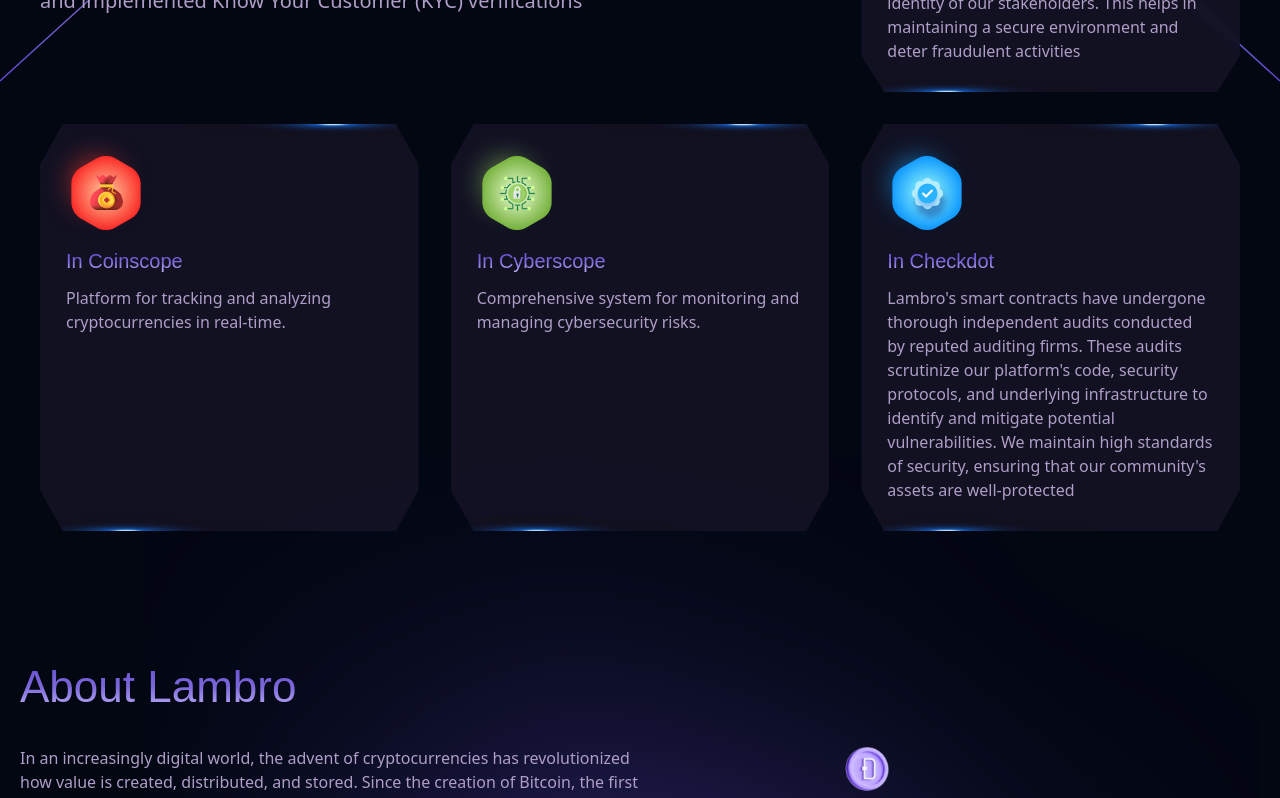
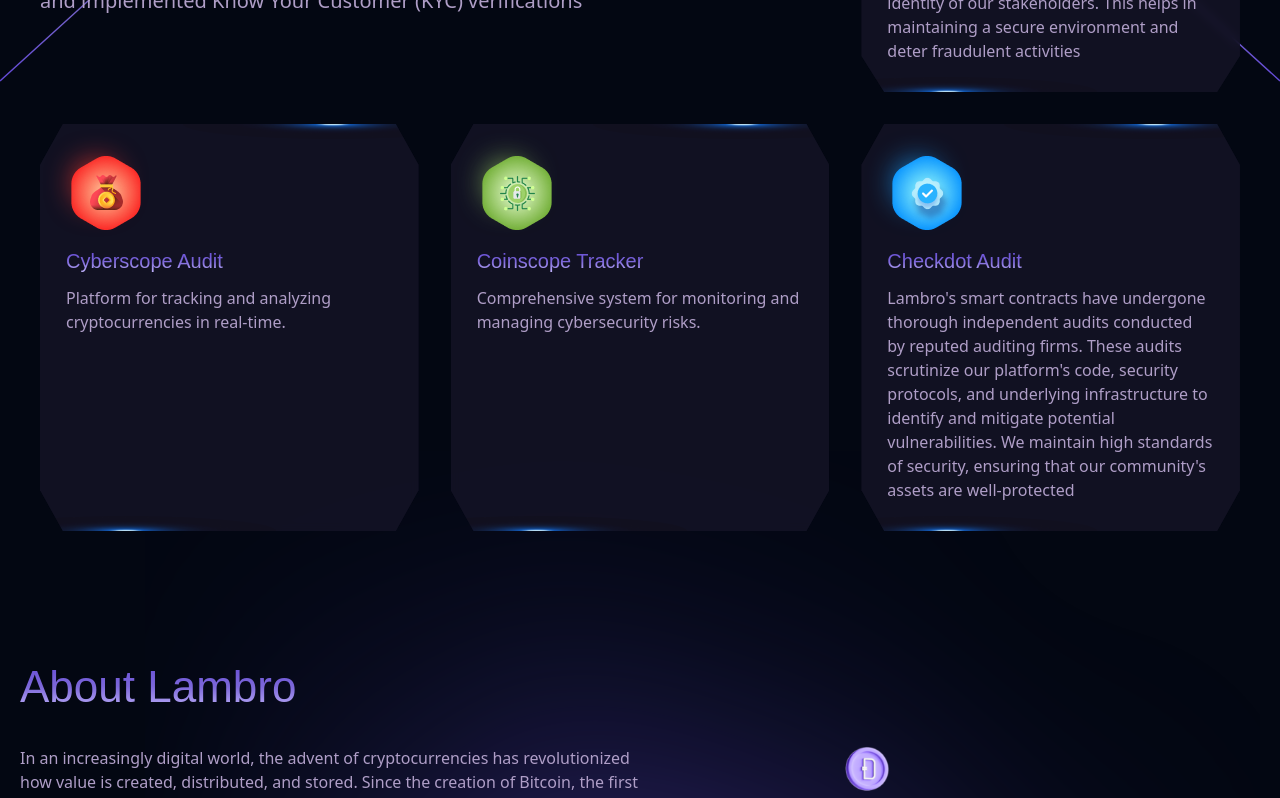
Before and after one commit to rubel-sh/lambro-ui, a Next.js app: page / in a window 1280 px wide. Shown: the part 1180-1978 px from the top of the page. Built offline with nearby package versions, Linux system fonts and the light colour scheme; a web font is replaced by a local one.

Commit message:
live links added

```diff
--- a/components/UI/Index/GenericCard.js
+++ b/components/UI/Index/GenericCard.js
@@ -1,11 +1,14 @@
 import BrightGlowLineSvg from "@/components/SvgComponents/BrightGlowLineSvg";
 import { GradientTextCardTitle, GradientTextSmallHeading } from "@/components/widgets/StyledComponents";
 import Image from "next/image";
+import Link from "next/link";
 import React from "react";
 
-const GenericCard = ({ image, title, desc, glowColor }) => {
+const GenericCard = ({ image, title, desc, glowColor, href }) => {
     return (
-        <div
+        <Link
+            href={href}
+            target="_blank"
             className="relative bg-[#161527] bg-opacity-80 backdrop-blur-sm py-[18px] px-[17px] lg:py-[29px] lg:px-[26px] group overflow-x-hidden overflow-y-clip"
             style={{
                 clipPath: " polygon(0 10%, 6% 0, 94% 0, 100% 10%, 100% 90%, 94% 100%, 6% 100%, 0 90%)",
@@ -32,7 +35,7 @@
             </div>
             <GradientTextCardTitle className={"mt-4"}>{title}</GradientTextCardTitle>
             <p className="mt-3 text-base">{desc}</p>
-        </div>
+        </Link>
     );
 };
 
--- a/components/UI/Index/Hero.js
+++ b/components/UI/Index/Hero.js
@@ -17,7 +17,9 @@
                 <ActionButton arrow href={"https://lambro.gitbook.io/lambro"}>
                     Whitepaper
                 </ActionButton>
-                <ActionButton>Buy Lambro Tokens</ActionButton>
+                <ActionButton href="https://pancakeswap.finance/swap?outputCurrency=0x201AF44d9DfA5464F20B8dD8aA96Fc016d26E7C0">
+                    Buy Lambro Tokens
+                </ActionButton>
             </div>
             {/* <div className="text-white text-lg font-medium leading-[18px]">Whitepaper</div> */}
             <div className="w-6 h-6 relative" />
--- a/components/UI/Index/KycAndAuditCardsSection.js
+++ b/components/UI/Index/KycAndAuditCardsSection.js
@@ -32,24 +32,28 @@
                         desc={
                             "Trust is a critical component of the Lambro ecosystem. To foster this, we've implemented rigorous KYC procedures, a universally accepted practice to verify the identity of our stakeholders. This helps in maintaining a secure environment and deter fraudulent activities"
                         }
+                        href="https://github.com/coinscope-co/kyc/blob/main/lambro/kyc.png"
                     />
                     <GenericCard
                         glowColor="#fb3b32"
                         image={"/assets/img/inscope-hexagonal-icon.png"}
-                        title={"In Coinscope"}
+                        title={"Cyberscope Audit"}
                         desc={"Platform for tracking and analyzing cryptocurrencies in real-time."}
+                        href="https://cyberscope.io/audits/lambro"
                     />
                     <GenericCard
                         glowColor="#92c462"
                         image={"/assets/img/cyperscope-hexagonal-icon.png"}
-                        title={"In Cyberscope"}
+                        title={"Coinscope Tracker"}
                         desc={"Comprehensive system for monitoring and managing cybersecurity risks."}
+                        href="https://www.coinscope.co/coin/lambro/kyc"
                     />
                     <GenericCard
                         glowColor="#1ba1fd"
                         image={"/assets/img/checkdot-hexagonal-icon.png"}
-                        title={"In Checkdot"}
+                        title={"Checkdot Audit"}
                         desc={`Lambro's smart contracts have undergone thorough independent audits conducted by reputed auditing firms. These audits scrutinize our platform's code, security protocols, and underlying infrastructure to identify and mitigate potential vulnerabilities. We maintain high standards of security, ensuring that our community's assets are well-protected`}
+                        href="https://audits.checkdot.io/Lambro-Audit-CheckDot.pdf"
                     />
                 </div>
             </Container>
--- a/components/UI/Index/LambroFooter.js
+++ b/components/UI/Index/LambroFooter.js
@@ -72,7 +72,7 @@
                                     <FooterLink href="https://t.me/+UP2jGlI2dhdmYzg0">Telegram</FooterLink>
                                 </li>
                                 <li>
-                                    <FooterLink href="https://discord.gg/G2GKn7mS">Discord</FooterLink>
+                                    <FooterLink href="https://discord.gg/uCgv43AC8g">Discord</FooterLink>
                                 </li>
                                 <li>
                                     <FooterLink href="https://www.reddit.com/r/lambro/">Reddit</FooterLink>
@@ -98,18 +98,71 @@
                             </ul>
                         </div>
 
-                        {/* Social Media */}
+                        {/* Scanners */}
                         <div className="">
                             <FooterTitle>Scanners & Trackers</FooterTitle>
-                            <ul className="mt-2 space-y-1">
+                            <ul className="mt-2 space-y-1 grid grid-cols-2 gap-x-5">
                                 <li>
-                                    <FooterLink href="#">Stacking</FooterLink>
+                                    <FooterLink href="https://bscscan.com/token/0x201af44d9dfa5464f20b8dd8aa96fc016d26e7c0">
+                                        Bscscan
+                                    </FooterLink>
                                 </li>
                                 <li>
-                                    <FooterLink href="#">Academy</FooterLink>
+                                    <FooterLink href="https://bsc.tokenview.io/en/address/0x201af44d9dfa5464f20b8dd8aa96fc016d26e7c0">
+                                        BscTokenView
+                                    </FooterLink>
                                 </li>
                                 <li>
-                                    <FooterLink href="#">Lambro Contract</FooterLink>
+                                    <FooterLink href="https://www.coinscope.co/coin/lambro">Coinscope</FooterLink>
+                                </li>
+                                <li>
+                                    <FooterLink href="https://tracker.checkdot.io/project/lambro">Checkdot</FooterLink>
+                                </li>
+                                <li>
+                                    <FooterLink href="https://top100token.com/address/0x201AF44d9DfA5464F20B8dD8aA96Fc016d26E7C0">
+                                        Top100Token
+                                    </FooterLink>
+                                </li>
+                                <li>
+                                    <FooterLink href="https://tokensniffer.com/token/bsc/nxe69zdsso2phi25ez913sksgo3znxjv232lv99h4kpg5zbxp6dk2nkmaqbx">
+                                        TokenSniffer
+                                    </FooterLink>
+                                </li>
+                                <li>
+                                    <FooterLink href="https://coinmarketcap.com/dexscan/bsc/0x4d080a7c3c8d02cca1ea8240a38d0eeab7e5bb00/">
+                                        Coinmarketcap pool
+                                    </FooterLink>
+                                </li>
+                                <li>
+                                    <FooterLink href="https://www.dextools.io/app/en/bnb/pair-explorer/0x4d080a7c3c8d02cca1ea8240a38d0eeab7e5bb00">
+                                        Charts
+                                    </FooterLink>
+                                </li>
+                                <li>
+                                    <FooterLink href="https://www.geckoterminal.com/bsc/pools/0x4D080A7c3C8D02CCA1eA8240A38d0EEAb7e5bB00">
+                                        Geckoterminal
+                                    </FooterLink>
+                                </li>
+                                <li>
+                                    <FooterLink href="https://coinbrain.com/coins/bnb-0x201af44d9dfa5464f20b8dd8aa96fc016d26e7c0">
+                                        Coinbrain
+                                    </FooterLink>
+                                </li>
+                                <li>
+                                    <FooterLink href="https://dexscreener.com/bsc/0x4d080a7c3c8d02cca1ea8240a38d0eeab7e5bb00">
+                                        Dexscreener
+                                    </FooterLink>
+                                </li>
+                                <li>
+                                    <FooterLink href="https://poocoin.app/tokens/0x201af44d9dfa5464f20b8dd8aa96fc016d26e7c0">
+                                        Poocoin
+                                    </FooterLink>
+                                </li>
+                                <li>
+                                    <FooterLink href="#">Coinmarketcap</FooterLink>
+                                </li>
+                                <li>
+                                    <FooterLink href="#">Coingecko</FooterLink>
                                 </li>
                             </ul>
                         </div>
```
